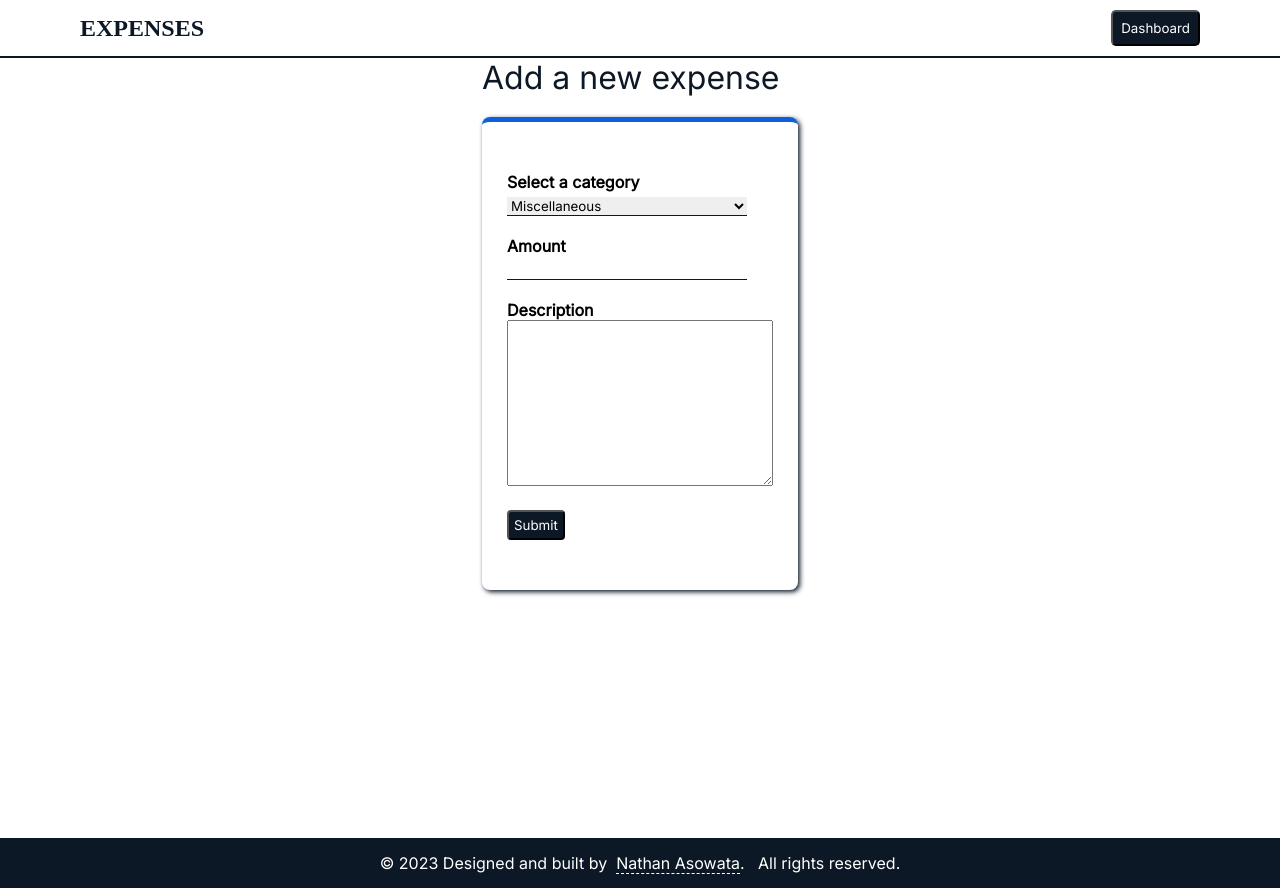
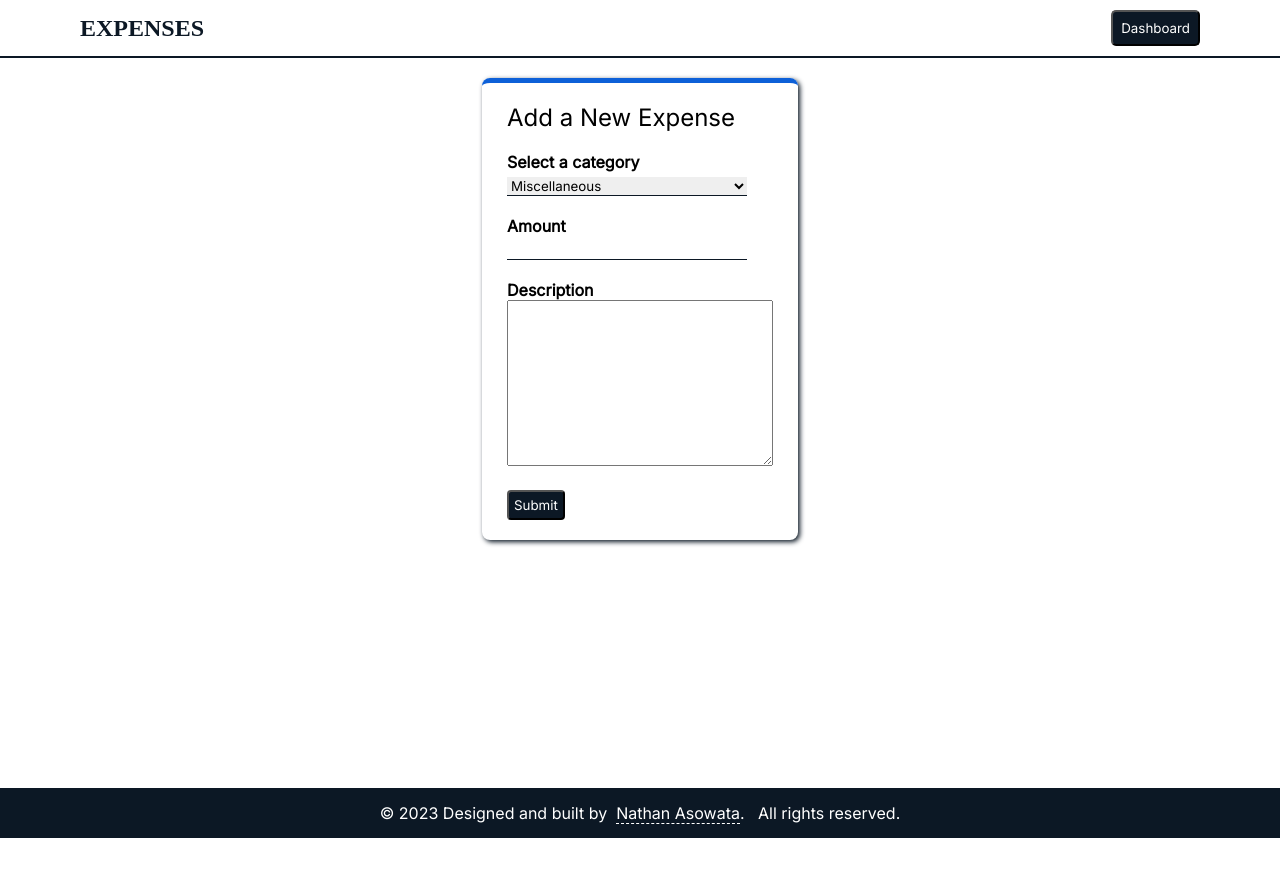
Before and after one commit to NathanAsowata/expense-tracker, a Next.js app: page /expenses/new in a window 1280 px wide. After the commit the page ends 838 px from the top, so only its background shows below. Built offline with nearby package versions, Linux system fonts and the light colour scheme; no server answers; a web font is replaced by a local one.

Commit message:
style: adjusted the postion of the heading in form

```diff
--- a/src/pages/expenses/new.tsx
+++ b/src/pages/expenses/new.tsx
@@ -34,9 +34,10 @@ const NewExpenses = () => {
             <link rel="shortcut icon" href="icon.jpg" type="image/x-icon" />
         </Head>
         <div className={styles.container}>
-            <h1>Add a new expense</h1>
 
         <form className={styles.form} onSubmit={addExpense}>
+
+            <h2>Add a New Expense</h2>
             <label htmlFor="category">Select a category</label>
             <br />
             <select
--- a/src/styles/Footer.module.scss
+++ b/src/styles/Footer.module.scss
@@ -1,7 +1,7 @@
 @import 'partials';
 
 .footer{
-    margin-top: 20px;
+    margin-top: 10px;
     padding: 15px;
     text-align: center;
     font-weight: 300;
--- a/src/styles/NewExpenses.module.scss
+++ b/src/styles/NewExpenses.module.scss
@@ -1,20 +1,20 @@
 @import 'partials';
 
 .container{
-    display: grid;
+    display: flex;
     justify-content: center;
     align-items: center;
-    h1{
-        color: $dark;
-        font-weight: 500;
-    }
 }
 .form{
     margin-top: 20px;
-    padding: 50px 25px;
+    padding: 20px 25px;
     box-shadow: 2px 2px 5px $dark;
     border-top: 5px solid $accent;
     border-radius: 8px;
+    h2{
+        margin-bottom: 20px;
+        font-weight: 500;
+    }
     label{
         font-weight: 600;
     }
--- a/src/styles/globals.scss
+++ b/src/styles/globals.scss
@@ -8,6 +8,6 @@
 }
 
 .main{
-  min-height: 95vh;
+  min-height: 90vh;
   background-color: $light;
 }
```
